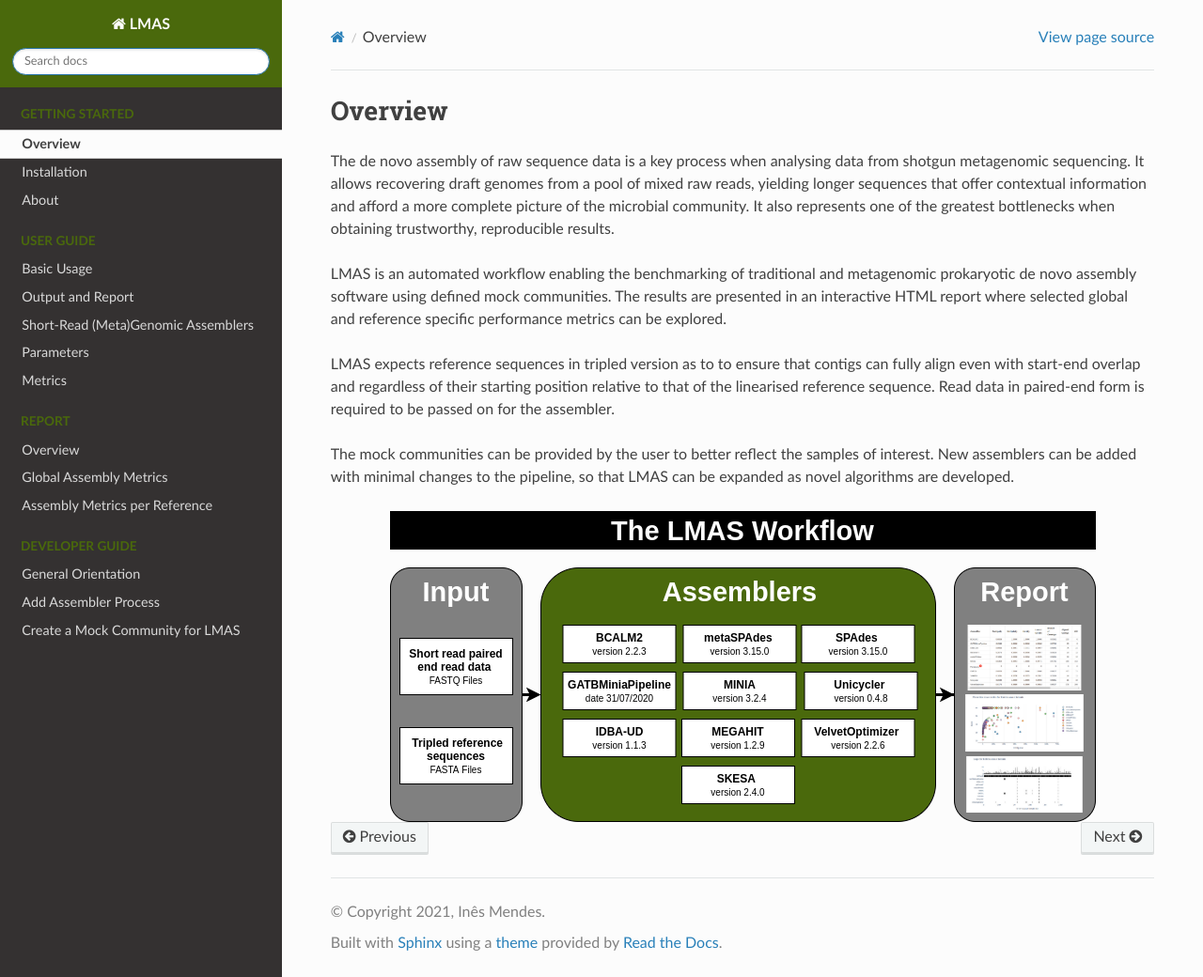
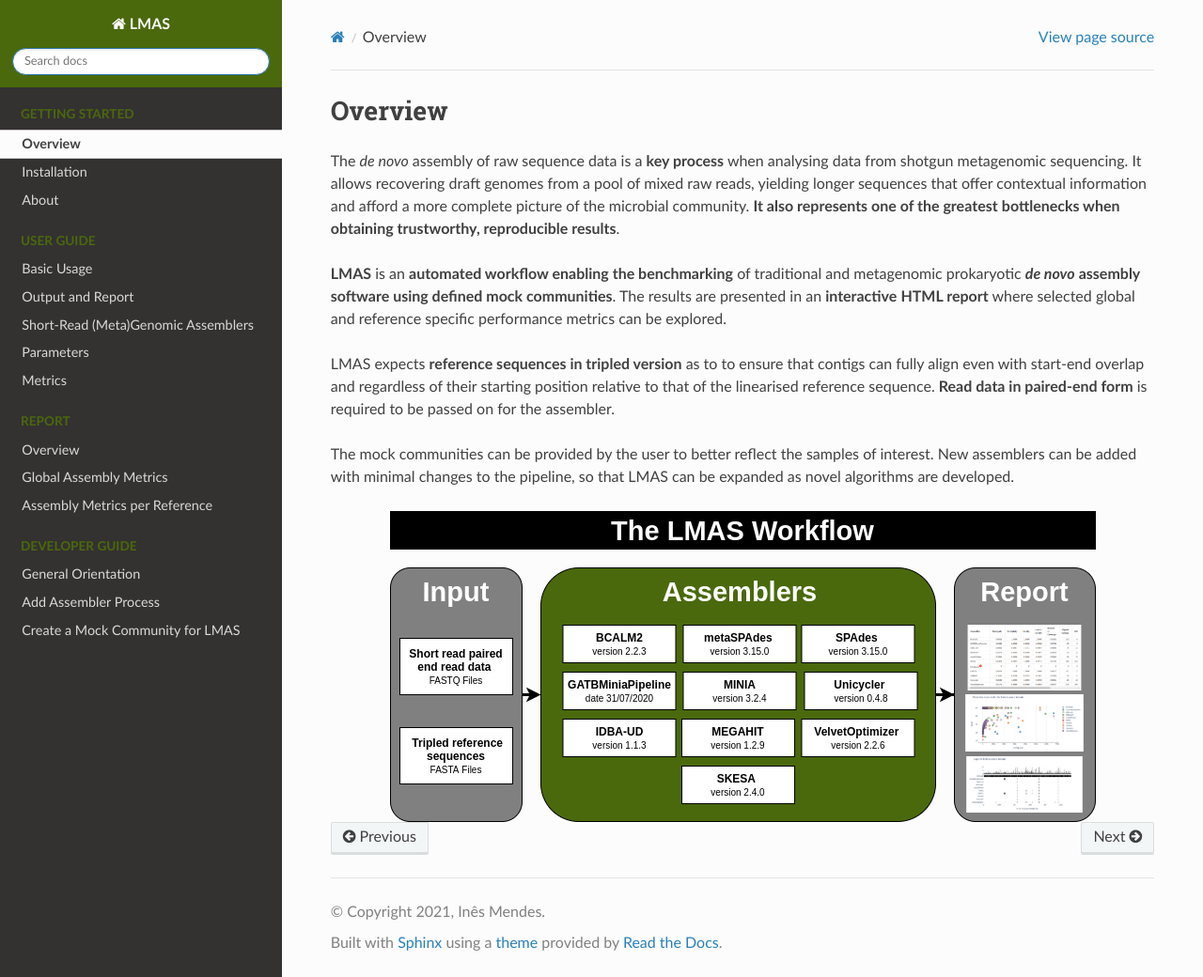
Before and after one commit to B-UMMI/LMAS, a Sphinx documentation site: the page built from docs/getting_started/overview.rst, in a window 1280 px wide and 1040 px high. Shown: the whole window at 94% size. Built offline with Sphinx 7.4.7 and the Read the Docs theme 2.0.0, drawn with Linux system fonts in a browser that asks for light colours; some of the changed lines change nothing that is shown.

Commit message:
Update overview.rst

```diff
--- a/docs/getting_started/overview.rst
+++ b/docs/getting_started/overview.rst
@@ -1,18 +1,21 @@
+.. role:: bolditalic
+  :class: bolditalic
+
 Overview
 ========
 
-The de novo assembly of raw sequence data is a key process when analysing data from shotgun metagenomic sequencing.
+The *de novo* assembly of raw sequence data is a **key process** when analysing data from shotgun metagenomic sequencing.
 It allows recovering draft genomes from a pool of mixed raw reads, yielding longer sequences that offer contextual
-information and afford a more complete picture of the microbial community. It also represents one of the greatest
-bottlenecks when obtaining trustworthy, reproducible results.
+information and afford a more complete picture of the microbial community. **It also represents one of the greatest**
+**bottlenecks when obtaining trustworthy, reproducible results**.
 
-LMAS is an automated workflow enabling the benchmarking of traditional and metagenomic
-prokaryotic de novo assembly software using defined mock communities. The results are presented in an interactive
-HTML report where selected global and reference specific performance metrics can be explored.
+**LMAS** is an **automated workflow enabling the benchmarking** of traditional and metagenomic
+prokaryotic :bolditalic:`de novo` **assembly software using defined mock communities**. The results are presented in an **interactive**
+**HTML report** where selected global and reference specific performance metrics can be explored.
 
-LMAS expects reference sequences in tripled version as to to ensure that contigs can fully align even with
+LMAS expects **reference sequences in tripled version** as to to ensure that contigs can fully align even with
 start-end overlap and regardless of their starting position relative to that of the linearised reference sequence.
-Read data in paired-end form is required to be passed on for the assembler.
+**Read data in paired-end form** is required to be passed on for the assembler.
 
 The mock communities can be provided by the user to better reflect the samples of interest. New assemblers can
 be added with minimal changes to the pipeline, so that LMAS can be expanded as novel algorithms are developed.
```
